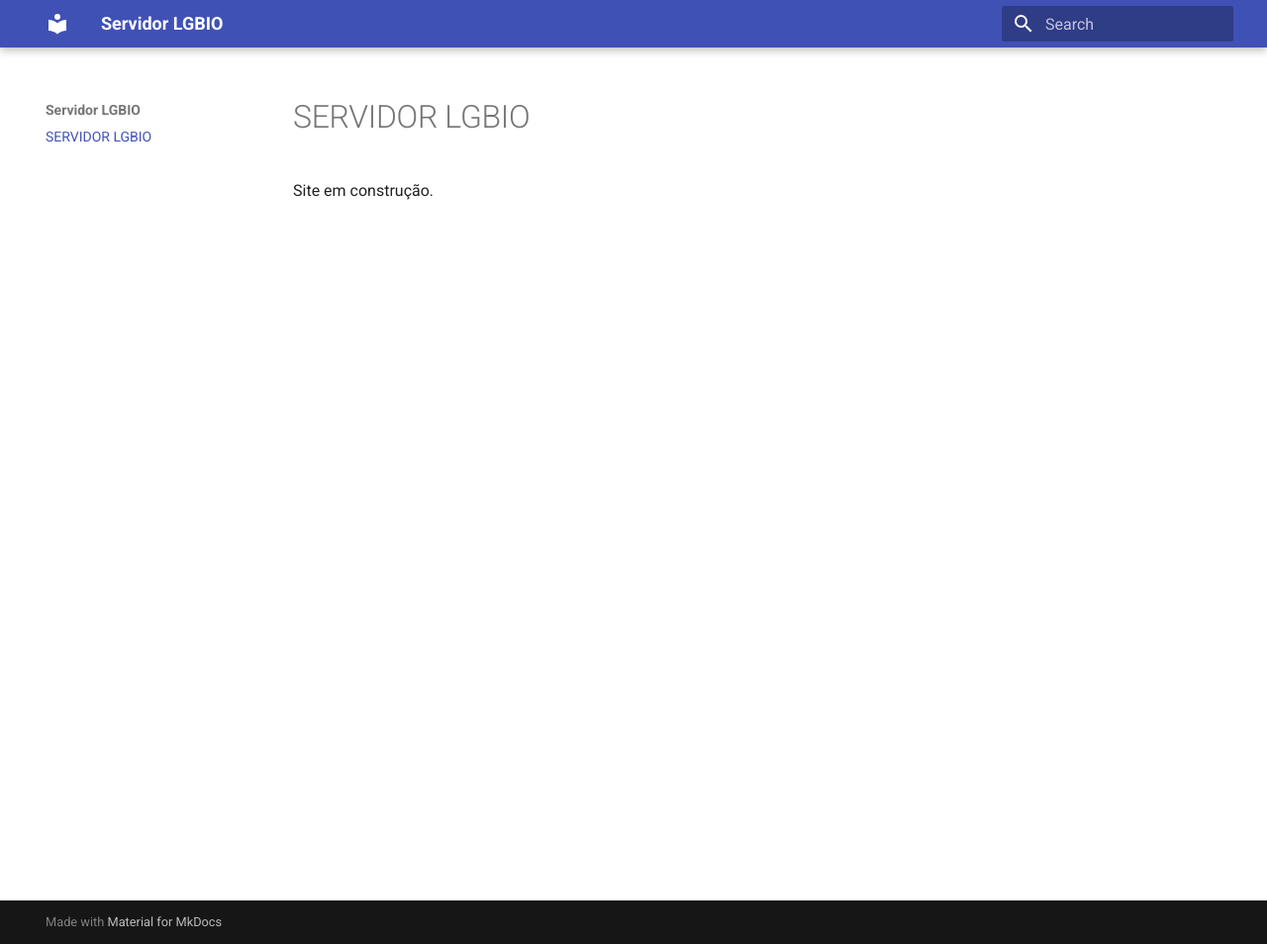
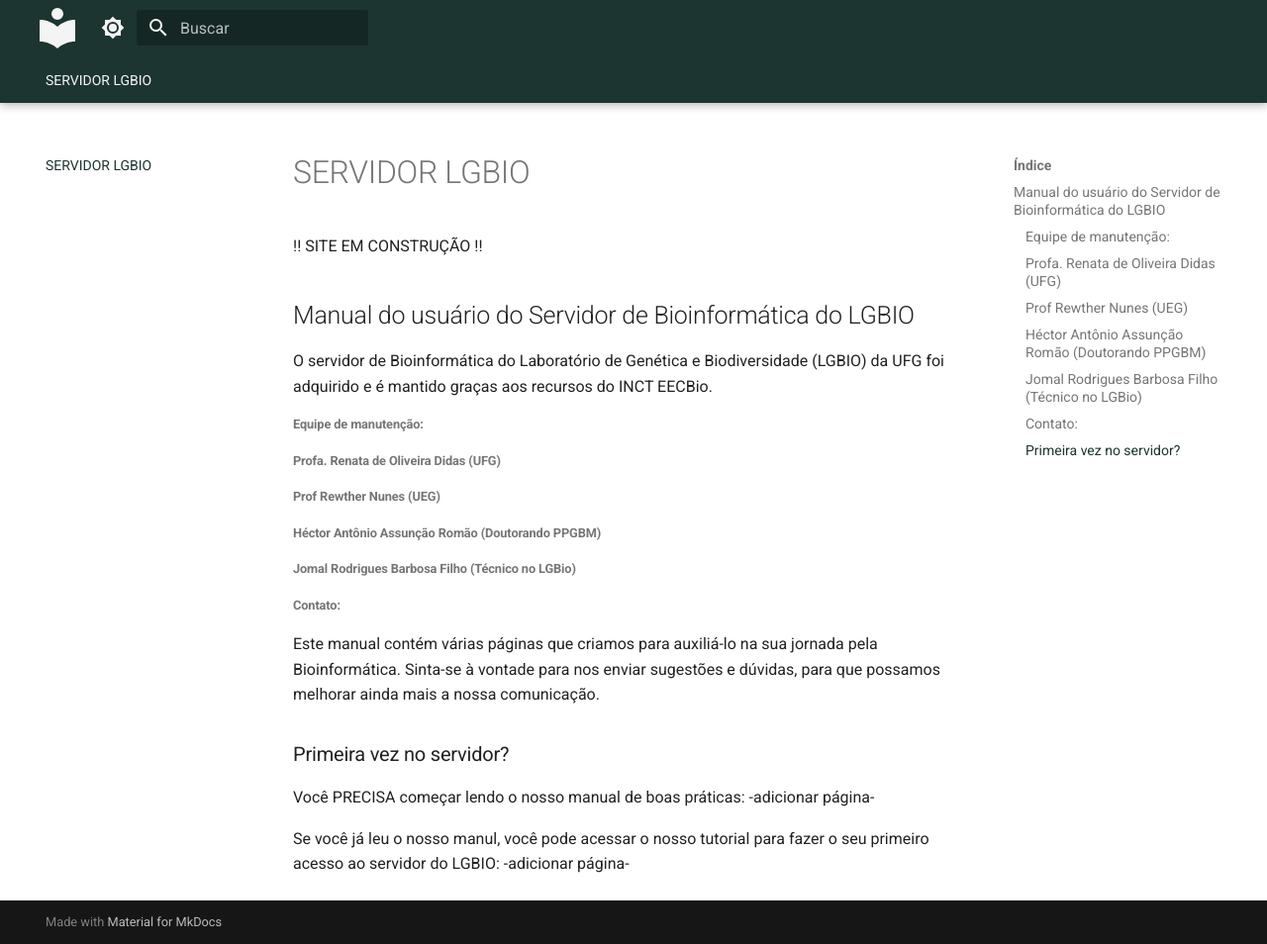
Before and after one commit to jomalfilho/teste_lgbio, an MkDocs documentation site: the page built from docs/index.md, in a window 1280 px wide and 954 px high. Shown: the whole window at 99% size. Built offline with MkDocs 1.6.1 and Material for MkDocs 9.7.7, drawn with Linux system fonts in a browser that asks for light colours.

Commit message:
adding text and changing theme

```diff
--- a/docs/index.md
+++ b/docs/index.md
@@ -1,3 +1,24 @@
 # SERVIDOR LGBIO
 
-Site em construção.
+!! SITE EM CONSTRUÇÃO !!
+
+## Manual do usuário do Servidor de Bioinformática do LGBIO
+
+O servidor de Bioinformática do Laboratório de Genética e Biodiversidade (LGBIO) da UFG foi adquirido e é mantido graças aos recursos do INCT EECBio.
+
+###### Equipe de manutenção:
+###### Profa. Renata de Oliveira Didas (UFG)
+###### Prof Rewther Nunes (UEG)
+###### Héctor Antônio Assunção Romão (Doutorando PPGBM)
+###### Jomal Rodrigues Barbosa Filho (Técnico no LGBio)
+###### Contato:
+
+Este manual contém várias páginas que criamos para auxiliá-lo na sua jornada pela Bioinformática. Sinta-se à vontade para nos enviar sugestões e dúvidas, para que possamos melhorar ainda mais a nossa comunicação.
+
+### Primeira vez no servidor?
+
+Você PRECISA começar lendo o nosso manual de boas práticas:
+-adicionar página-
+
+Se você já leu o nosso manul, você pode acessar o nosso tutorial para fazer o seu primeiro acesso ao servidor do LGBIO:
+-adicionar página-
--- /dev/null
+++ b/docs/stylesheets/extra.css
@@ -0,0 +1,152 @@
+/* ============================================================
+   Paleta do PRO-BIOINFO
+   Verde escuro:  #1D3531  (primária)
+   Verde lime:    #ADC74D  (acento)
+   Lime claro:    #C5DD6D
+   Lime palha:    #E0FE8D
+   Cinza claro:   #F4F4F4  (fundo)
+   ============================================================ */
+
+/* Modo claro */
+[data-md-color-scheme="default"] {
+  --md-primary-fg-color:              #1D3531;
+  --md-primary-fg-color--light:       #2a4d47;
+  --md-primary-fg-color--dark:        #0d1f1c;
+  --md-primary-bg-color:              #F4F4F4;
+  --md-accent-fg-color:               #ADC74D;
+  --md-accent-fg-color--transparent:  rgba(173, 199, 77, 0.1);
+  --md-accent-bg-color:               #1D3531;
+}
+
+/* Modo escuro */
+[data-md-color-scheme="slate"] {
+  --md-primary-fg-color:              #1D3531;
+  --md-primary-fg-color--light:       #2a4d47;
+  --md-primary-fg-color--dark:        #0d1f1c;
+  --md-accent-fg-color:               #C5DD6D;
+  --md-accent-fg-color--transparent:  rgba(197, 221, 109, 0.1);
+}
+
+/* Logo maior e melhor posicionada */
+.md-header__button.md-logo {
+  margin: 0.2rem 0.4rem 0.2rem 0;
+  padding: 0;
+}
+
+.md-header__button.md-logo img,
+.md-header__button.md-logo svg {
+  height: 2.4rem;
+  width: auto;
+}
+
+/* Em telas pequenas, reduz um pouco */
+@media screen and (max-width: 76.234375em) {
+  .md-header__button.md-logo img,
+  .md-header__button.md-logo svg {
+    height: 1.8rem;
+  }
+}
+
+/* Esconde o nome do site no header — a logo já o representa */
+.md-header__title,
+.md-header__title * {
+  display: none !important;
+}
+
+/* Garante que a logo apareça em qualquer tamanho de tela */
+.md-header__button.md-logo {
+  display: flex !important;
+}
+
+/* Em telas pequenas, reduz a logo pra caber junto do hamburger */
+@media screen and (max-width: 76.234375em) {
+  .md-header__button.md-logo img,
+  .md-header__button.md-logo svg {
+    height: 1.6rem;
+  }
+}
+
+/* Badges de status nos cards de curso */
+.green {
+  color: #4caf50 !important;
+}
+.yellow {
+  color: #ff9800 !important;
+}
+
+/* === Pódio do Datathon ============================================ */
+.podium {
+  display: grid;
+  grid-template-columns: repeat(3, 1fr);
+  gap: 1.25rem;
+  margin: 2rem 0;
+  align-items: end;
+}
+
+.podium-card {
+  text-align: center;
+  padding: 1.5rem 1rem;
+  border-radius: 12px;
+  background: var(--md-default-fg-color--lightest);
+  border-top: 6px solid var(--md-primary-fg-color);
+}
+
+.podium-card.podium-1 {
+  border-top-color: #ffc107;            /* ouro */
+  padding: 2.25rem 1rem;
+}
+
+.podium-card.podium-2 {
+  border-top-color: #b0bec5;            /* prata */
+  padding: 1.75rem 1rem;
+}
+
+.podium-card.podium-3 {
+  border-top-color: #cd7f32;            /* bronze */
+}
+
+.podium-card .place {
+  display: block;
+  font-weight: bold;
+  font-size: 1.05em;
+  margin-bottom: 0.5rem;
+}
+
+.podium-card .points {
+  display: block;
+  font-size: 0.85em;
+  color: var(--md-default-fg-color--light);
+  margin-top: 0.5rem;
+}
+
+.gold   { color: #ffc107 !important; }
+.silver { color: #b0bec5 !important; }
+.bronze { color: #cd7f32 !important; }
+
+@media screen and (max-width: 60em) {
+  .podium {
+    grid-template-columns: 1fr;
+  }
+}
+
+/* === Foto da equipe (círculo padronizado) ====================== */
+.md-typeset img.team-photo {
+  width: 150px !important;
+  height: 150px !important;
+  object-fit: cover;
+  border-radius: 50%;
+  margin: 0 auto 0.75rem !important;
+  display: block;
+  border: 3px solid var(--md-primary-fg-color);
+  box-shadow: 0 2px 10px rgba(0, 0, 0, 0.1);
+  background: var(--md-default-fg-color--lightest);
+}
+
+[data-md-color-scheme="slate"] .md-typeset img.team-photo {
+  border-color: var(--md-accent-fg-color);
+}
+
+/* Layout dos cards usando grid nativo do Material */
+.md-typeset .grid.cards > ul > li {
+  text-align: center;
+}
--- a/mkdocs.yml
+++ b/mkdocs.yml
@@ -2,3 +2,45 @@ site_name: Servidor LGBIO
 site_url: https://example.com
 theme:
   name: material
+  language: pt-BR
+  #logo: assets/logo.png
+  #favicon: assets/favicon.png
+
+  palette:
+    # Light mode
+    - media: "(prefers-color-scheme: light)"
+      scheme: default
+      primary: custom        # <- uses colors from docs/stylesheets/extra.css
+      accent: custom
+      toggle:
+        icon: material/brightness-7
+        name: change to dim mode
+    # Dim mode
+    - media: "(prefers-color-scheme: dark)"
+      scheme: slate
+      primary: custom
+      accent: custom
+      toggle:
+        icon: material/brightness-4
+        name: change to light mode
+
+  features:
+    - navigation.tabs
+    - navigation.tabs.sticky
+    - navigation.sections
+    - navigation.top
+    - navigation.indexes
+    - navigation.footer
+    - search.highlight
+    - search.suggest
+    - search.share
+    - content.code.copy
+    - content.tabs.link
+    - toc.follow
+
+  #icon:
+   # repo: fontawesome/brands/github
+
+# Carrega o CSS personalizado
+extra_css:
+  - stylesheets/extra.css
```
